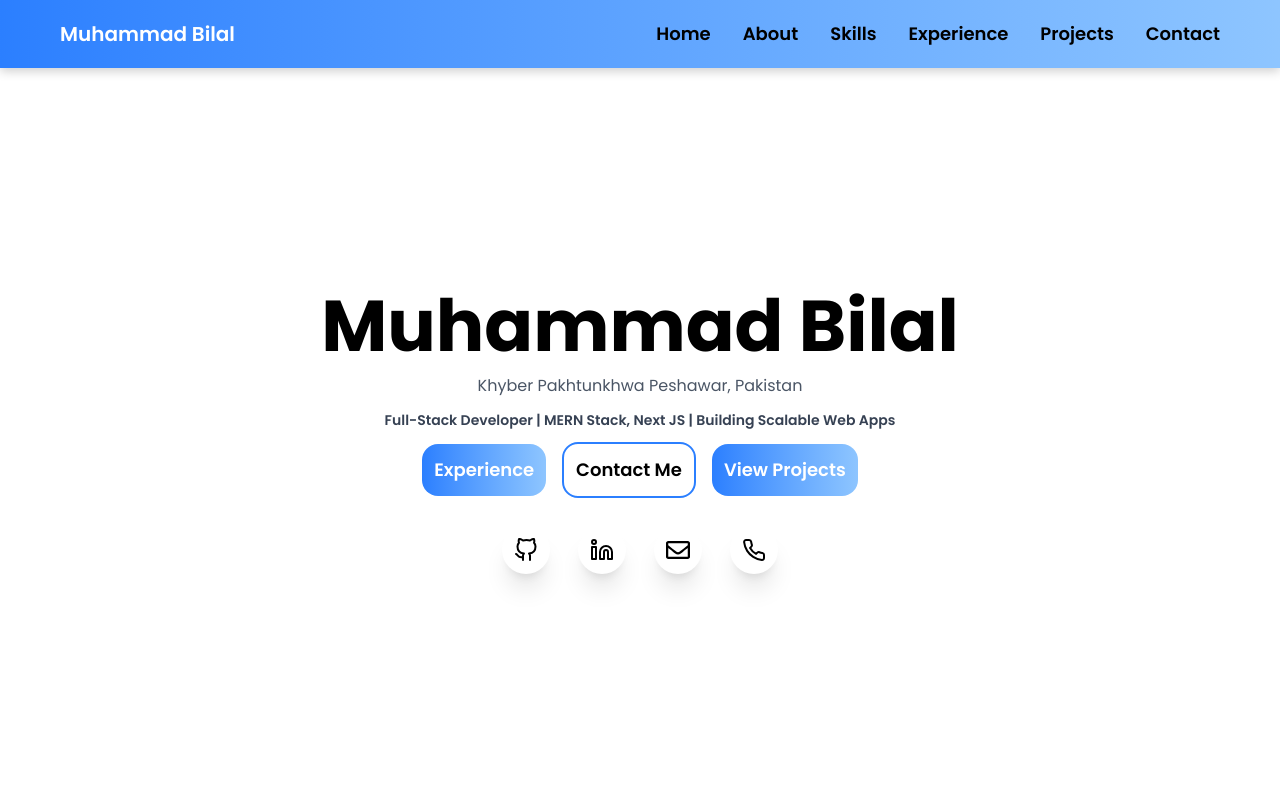
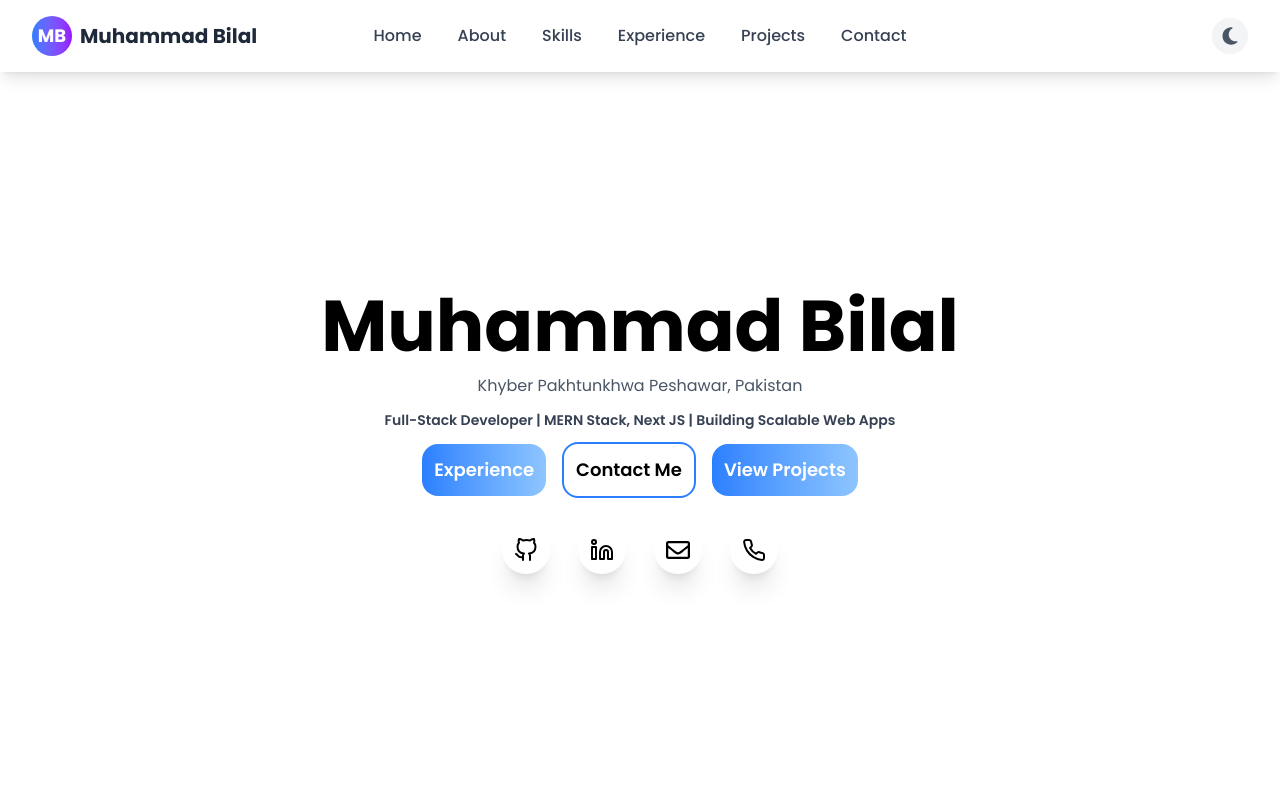
Before and after one commit to Bilal4542/my-portfolio, a React (Vite) app: page / in a window 1280 px wide. Shown: the top 800 px of the page. Built offline with nearby package versions, Linux system fonts and the light colour scheme.

Commit message:
navbar updated

```diff
--- a/src/components/Navbar.jsx
+++ b/src/components/Navbar.jsx
@@ -1,54 +1,195 @@
-import React, { useState } from 'react'
+// import React, { useState } from 'react'
+// import { Link } from 'react-scroll'
+// import { SiCoffeescript } from "react-icons/si";
+// import Button from './layouts/Button';
+// import {FaX, FaBars} from 'react-icons/fa6'
+
+// const Navbar = () => {
+
+//   const [menu, setMenu] = useState(false);
+
+//   const handleChange = () => {
+//     setMenu(!menu)
+//   }
+
+//   const closeMenu = () => {
+//     setMenu(false)
+//   }
+
+
+//   return (
+//     <div className='fixed w-full bg-gradient-to-r from-blue-500 to-blue-300'>
+//       <div>
+//         <div className='flex flex-row justify-between items-center p-5 lg:px-15 px-5 shadow-[0_3px_10px_rgb(0,0,0,0.2)]'>
+//           <div className='flex flex-row gap-2 items-center cursor-pointer'>
+//             <h1 className='text-xl text-white font-semibold'>Muhammad Bilal</h1>
+//           </div>
+//           <nav className='hidden md:flex flex-row items-center gap-8 text-lg font-semibold'>
+//             <Link to='/' spy={true} smooth={true} duration={500} className='cursor-pointer group relative inline-block hover:text-white'>Home  <span className="absolute inset-x-0 bottom-0 h-0.5 bg-blue-500 transform scale-x-0 origin-left transition-transform group-hover:scale-x-100"></span></Link>
+//             <Link to='about' spy={true} smooth={true} duration={500} className='cursor-pointer group relative inline-block hover:text-white'>About  <span className="absolute inset-x-0 bottom-0 h-0.5 bg-blue-500 transform scale-x-0 origin-left transition-transform group-hover:scale-x-100"></span></Link>
+//             <Link to='skills' spy={true} smooth={true} duration={500} className='cursor-pointer group relative inline-block hover:text-white'>Skills  <span className="absolute inset-x-0 bottom-0 h-0.5 bg-blue-500 transform scale-x-0 origin-left transition-transform group-hover:scale-x-100"></span></Link>
+//             <Link to='experience' spy={true} smooth={true} duration={500} className='cursor-pointer group relative inline-block hover:text-white'>Experience  <span className="absolute inset-x-0 bottom-0 h-0.5 bg-blue-500 transform scale-x-0 origin-left transition-transform group-hover:scale-x-100"></span></Link>
+//             <Link to='projects' spy={true} smooth={true} duration={500} className='cursor-pointer group relative inline-block hover:text-white'>Projects  <span className="absolute inset-x-0 bottom-0 h-0.5 bg-blue-500 transform scale-x-0 origin-left transition-transform group-hover:scale-x-100"></span></Link>
+//             <Link to='contact' spy={true} smooth={true} duration={500} className='cursor-pointer group relative inline-block hover:text-white'>Contact  <span className="absolute inset-x-0 bottom-0 h-0.5 bg-blue-500 transform scale-x-0 origin-left transition-transform group-hover:scale-x-100"></span></Link>
+//           </nav>
+//           <div className='md:hidden flex items-center cursor-pointer'>
+//             {
+//               menu ? ( <FaX size={25} onClick={handleChange}/> ) : ( <FaBars size={25} onClick={handleChange}/> )
+//             }
+//           </div>
+//         </div>
+//         {/* mobile menu */}
+//         <div className={` ${
+//             menu ? "translate-x-0" : "-translate-x-full"
+//           } lg:hidden flex flex-col absolute bg-black text-white left-0 top-16 font-semibold text-2xl text-center pt-8 pb-4 gap-8 w-full h-fit transition-transform duration-300`}>
+//         <Link to='/' spy={true} smooth={true} duration={500} className='cursor-pointer group relative inline-block hover:text-brightColor' onClick={closeMenu}>Home  <span className="absolute inset-x-0 bottom-0 h-0.5 bg-black transform scale-x-0 origin-left transition-transform group-hover:scale-x-100"></span></Link>
+//             <Link to='about' spy={true} smooth={true} duration={500} className='cursor-pointer group relative inline-block hover:text-brightColor' onClick={closeMenu}>About  <span className="absolute inset-x-0 bottom-0 h-0.5 bg-black transform scale-x-0 origin-left transition-transform group-hover:scale-x-100"></span></Link>
+//             <Link to='skills' spy={true} smooth={true} duration={500} className='cursor-pointer group relative inline-block hover:text-brightColor' onClick={closeMenu}>Skills  <span className="absolute inset-x-0 bottom-0 h-0.5 bg-black transform scale-x-0 origin-left transition-transform group-hover:scale-x-100"></span></Link>
+//             <Link to='experience' spy={true} smooth={true} duration={500} className='cursor-pointer group relative inline-block hover:text-brightColor' onClick={closeMenu}>Experience  <span className="absolute inset-x-0 bottom-0 h-0.5 bg-black transform scale-x-0 origin-left transition-transform group-hover:scale-x-100"></span></Link>
+//             <Link to='projects' spy={true} smooth={true} duration={500} className='cursor-pointer group relative inline-block hover:text-brightColor' onClick={closeMenu}>Projects  <span className="absolute inset-x-0 bottom-0 h-0.5 bg-black transform scale-x-0 origin-left transition-transform group-hover:scale-x-100"></span></Link>
+//             <Link to='contact' spy={true} smooth={true} duration={500} className='cursor-pointer group relative inline-block hover:text-brightColor' onClick={closeMenu}>Contact  <span className="absolute inset-x-0 bottom-0 h-0.5 bg-black transform scale-x-0 origin-left transition-transform group-hover:scale-x-100"></span></Link>
+//             {/* <Button title='Login'/> */}
+//         </div>
+//       </div>
+//     </div>
+//   )
+// }
+
+// export default Navbar
+
+import React, { useState, useEffect } from 'react'
 import { Link } from 'react-scroll'
-import { SiCoffeescript } from "react-icons/si";
-import Button from './layouts/Button';
-import {FaX, FaBars} from 'react-icons/fa6'
+import { FaX, FaBars, FaSun, FaMoon } from 'react-icons/fa6'
 
 const Navbar = () => {
+  const [menu, setMenu] = useState(false);
+  const [darkMode, setDarkMode] = useState(false);
 
-  const [menu, setMenu] = useState(false);
+  // Initialize dark mode from localStorage or system preference
+  useEffect(() => {
+    const savedTheme = localStorage.getItem('theme');
+    const systemPrefersDark = window.matchMedia('(prefers-color-scheme: dark)').matches;
+
+    if (savedTheme === 'dark' || (!savedTheme && systemPrefersDark)) {
+      setDarkMode(true);
+      document.documentElement.classList.add('dark');
+    } else {
+      setDarkMode(false);
+      document.documentElement.classList.remove('dark');
+    }
+  }, []);
+
+  const toggleDarkMode = () => {
+    if (darkMode) {
+      document.documentElement.classList.remove('dark');
+      localStorage.setItem('theme', 'light');
+    } else {
+      document.documentElement.classList.add('dark');
+      localStorage.setItem('theme', 'dark');
+    }
+    setDarkMode(!darkMode);
+  };
 
   const handleChange = () => {
-    setMenu(!menu)
+    setMenu(!menu);
   }
 
   const closeMenu = () => {
-    setMenu(false)
+    setMenu(false);
   }
 
+  const navItems = [
+    { to: 'home', label: 'Home' },
+    { to: 'about', label: 'About' },
+    { to: 'skills', label: 'Skills' },
+    { to: 'experience', label: 'Experience' },
+    { to: 'projects', label: 'Projects' },
+    { to: 'contact', label: 'Contact' }
+  ];
 
   return (
-    <div className='fixed w-full bg-gradient-to-r from-blue-500 to-blue-300'>
-      <div>
-        <div className='flex flex-row justify-between items-center p-5 lg:px-15 px-5 shadow-[0_3px_10px_rgb(0,0,0,0.2)]'>
-          <div className='flex flex-row gap-2 items-center cursor-pointer'>
-            <h1 className='text-xl text-white font-semibold'>Muhammad Bilal</h1>
+    <div className='fixed w-full z-50 bg-white dark:bg-gray-900 shadow-lg transition-colors duration-300'>
+      <div className="max-w-7xl mx-auto">
+        <div className='flex flex-row justify-between items-center p-4 lg:px-8 px-4'>
+          {/* Logo */}
+          <div className='flex flex-row gap-2 items-center cursor-pointer group'>
+            <div className="w-10 h-10 bg-gradient-to-r from-blue-500 to-purple-600 rounded-full flex items-center justify-center group-hover:scale-110 transition-transform duration-300">
+              <span className="text-white font-bold text-lg">MB</span>
+            </div>
+            <h1 className='hidden lg:block text-xl font-bold text-gray-800 dark:text-white group-hover:text-blue-600 dark:group-hover:text-blue-400 transition-colors duration-300'>
+              Muhammad Bilal
+            </h1>
           </div>
-          <nav className='hidden md:flex flex-row items-center gap-8 text-lg font-semibold'>
-            <Link to='/' spy={true} smooth={true} duration={500} className='cursor-pointer group relative inline-block hover:text-white'>Home  <span className="absolute inset-x-0 bottom-0 h-0.5 bg-blue-500 transform scale-x-0 origin-left transition-transform group-hover:scale-x-100"></span></Link>
-            <Link to='about' spy={true} smooth={true} duration={500} className='cursor-pointer group relative inline-block hover:text-white'>About  <span className="absolute inset-x-0 bottom-0 h-0.5 bg-blue-500 transform scale-x-0 origin-left transition-transform group-hover:scale-x-100"></span></Link>
-            <Link to='skills' spy={true} smooth={true} duration={500} className='cursor-pointer group relative inline-block hover:text-white'>Skills  <span className="absolute inset-x-0 bottom-0 h-0.5 bg-blue-500 transform scale-x-0 origin-left transition-transform group-hover:scale-x-100"></span></Link>
-            <Link to='experience' spy={true} smooth={true} duration={500} className='cursor-pointer group relative inline-block hover:text-white'>Experience  <span className="absolute inset-x-0 bottom-0 h-0.5 bg-blue-500 transform scale-x-0 origin-left transition-transform group-hover:scale-x-100"></span></Link>
-            <Link to='projects' spy={true} smooth={true} duration={500} className='cursor-pointer group relative inline-block hover:text-white'>Projects  <span className="absolute inset-x-0 bottom-0 h-0.5 bg-blue-500 transform scale-x-0 origin-left transition-transform group-hover:scale-x-100"></span></Link>
-            <Link to='contact' spy={true} smooth={true} duration={500} className='cursor-pointer group relative inline-block hover:text-white'>Contact  <span className="absolute inset-x-0 bottom-0 h-0.5 bg-blue-500 transform scale-x-0 origin-left transition-transform group-hover:scale-x-100"></span></Link>
+
+          {/* Centered Desktop Navigation */}
+          <nav className='hidden md:flex flex-row items-center gap-1 absolute left-1/2 transform -translate-x-1/2'>
+            {navItems.map((item, index) => (
+              <Link
+                key={item.to}
+                to={item.to}
+                spy={true}
+                smooth={true}
+                duration={500}
+                className="cursor-pointer px-4 py-2 text-gray-700 dark:text-gray-300  font-medium transition-all duration-300 relative group"
+                activeClass="text-blue-600 dark:text-blue-400 font-semibold"
+              >
+                {item.label}
+              </Link>
+            ))}
           </nav>
-          <div className='md:hidden flex items-center cursor-pointer'>
-            {
-              menu ? ( <FaX size={25} onClick={handleChange}/> ) : ( <FaBars size={25} onClick={handleChange}/> )
-            }
+
+          {/* Right Side - Dark Mode Toggle and Mobile Menu */}
+          <div className='flex items-center gap-4'>
+            {/* Dark Mode Toggle */}
+            <button
+              onClick={toggleDarkMode}
+              className="p-2 rounded-full bg-gray-100 dark:bg-gray-800 text-gray-600 dark:text-gray-300 hover:bg-gray-200 dark:hover:bg-gray-700 transition-all duration-300 hover:scale-110"
+              aria-label="Toggle dark mode"
+            >
+              {darkMode ? <FaSun className="w-5 h-5" /> : <FaMoon className="w-5 h-5" />}
+            </button>
+
+            {/* Mobile Menu Button */}
+            <div className='md:hidden flex items-center cursor-pointer'>
+              {menu ? (
+                <FaX
+                  size={24}
+                  onClick={handleChange}
+                  className="text-gray-700 dark:text-gray-300 hover:text-blue-600 dark:hover:text-blue-400 transition-colors duration-300"
+                />
+              ) : (
+                <FaBars
+                  size={24}
+                  onClick={handleChange}
+                  className="text-gray-700 dark:text-gray-300 hover:text-blue-600 dark:hover:text-blue-400 transition-colors duration-300"
+                />
+              )}
+            </div>
           </div>
         </div>
-        {/* mobile menu */}
-        <div className={` ${
-            menu ? "translate-x-0" : "-translate-x-full"
-          } lg:hidden flex flex-col absolute bg-black text-white left-0 top-16 font-semibold text-2xl text-center pt-8 pb-4 gap-8 w-full h-fit transition-transform duration-300`}>
-        <Link to='/' spy={true} smooth={true} duration={500} className='cursor-pointer group relative inline-block hover:text-brightColor' onClick={closeMenu}>Home  <span className="absolute inset-x-0 bottom-0 h-0.5 bg-black transform scale-x-0 origin-left transition-transform group-hover:scale-x-100"></span></Link>
-            <Link to='about' spy={true} smooth={true} duration={500} className='cursor-pointer group relative inline-block hover:text-brightColor' onClick={closeMenu}>About  <span className="absolute inset-x-0 bottom-0 h-0.5 bg-black transform scale-x-0 origin-left transition-transform group-hover:scale-x-100"></span></Link>
-            <Link to='skills' spy={true} smooth={true} duration={500} className='cursor-pointer group relative inline-block hover:text-brightColor' onClick={closeMenu}>Skills  <span className="absolute inset-x-0 bottom-0 h-0.5 bg-black transform scale-x-0 origin-left transition-transform group-hover:scale-x-100"></span></Link>
-            <Link to='experience' spy={true} smooth={true} duration={500} className='cursor-pointer group relative inline-block hover:text-brightColor' onClick={closeMenu}>Experience  <span className="absolute inset-x-0 bottom-0 h-0.5 bg-black transform scale-x-0 origin-left transition-transform group-hover:scale-x-100"></span></Link>
-            <Link to='projects' spy={true} smooth={true} duration={500} className='cursor-pointer group relative inline-block hover:text-brightColor' onClick={closeMenu}>Projects  <span className="absolute inset-x-0 bottom-0 h-0.5 bg-black transform scale-x-0 origin-left transition-transform group-hover:scale-x-100"></span></Link>
-            <Link to='contact' spy={true} smooth={true} duration={500} className='cursor-pointer group relative inline-block hover:text-brightColor' onClick={closeMenu}>Contact  <span className="absolute inset-x-0 bottom-0 h-0.5 bg-black transform scale-x-0 origin-left transition-transform group-hover:scale-x-100"></span></Link>
-            {/* <Button title='Login'/> */}
+
+        {/* Mobile Menu */}
+        <div className={`md:hidden absolute top-full left-0 w-full bg-white dark:bg-gray-900 shadow-xl border-t border-gray-200 dark:border-gray-700 ${
+          menu
+            ? "max-h-96 opacity-100 visible translate-y-0"
+            : "max-h-0 opacity-0 invisible -translate-y-2"
+        } transition-all duration-500 ease-in-out overflow-hidden`}>
+          <div className="flex flex-col py-4">
+            {navItems.map((item) => (
+              <Link
+                key={item.to}
+                to={item.to}
+                spy={true}
+                smooth={true}
+                duration={500}
+                className="cursor-pointer px-6 py-4 text-gray-700 dark:text-gray-300 font-medium transition-all duration-300 border-b border-gray-100 dark:border-gray-800 last:border-b-0"
+                onClick={closeMenu}
+                activeClass="text-blue-600 dark:text-blue-400 bg-blue-50 dark:bg-blue-900/20 font-semibold"
+              >
+                {item.label}
+              </Link>
+            ))}
+          </div>
         </div>
       </div>
     </div>
```
